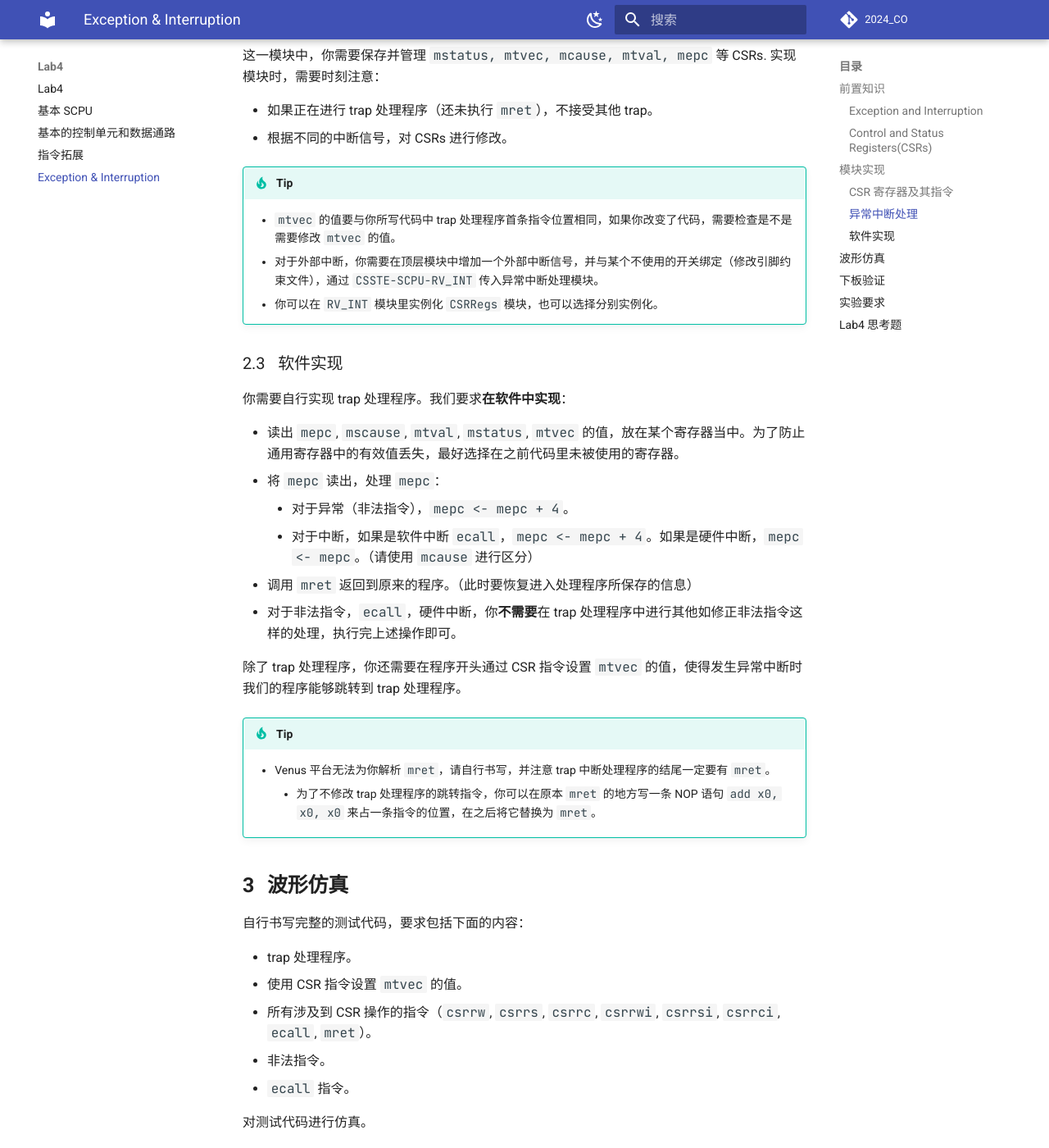
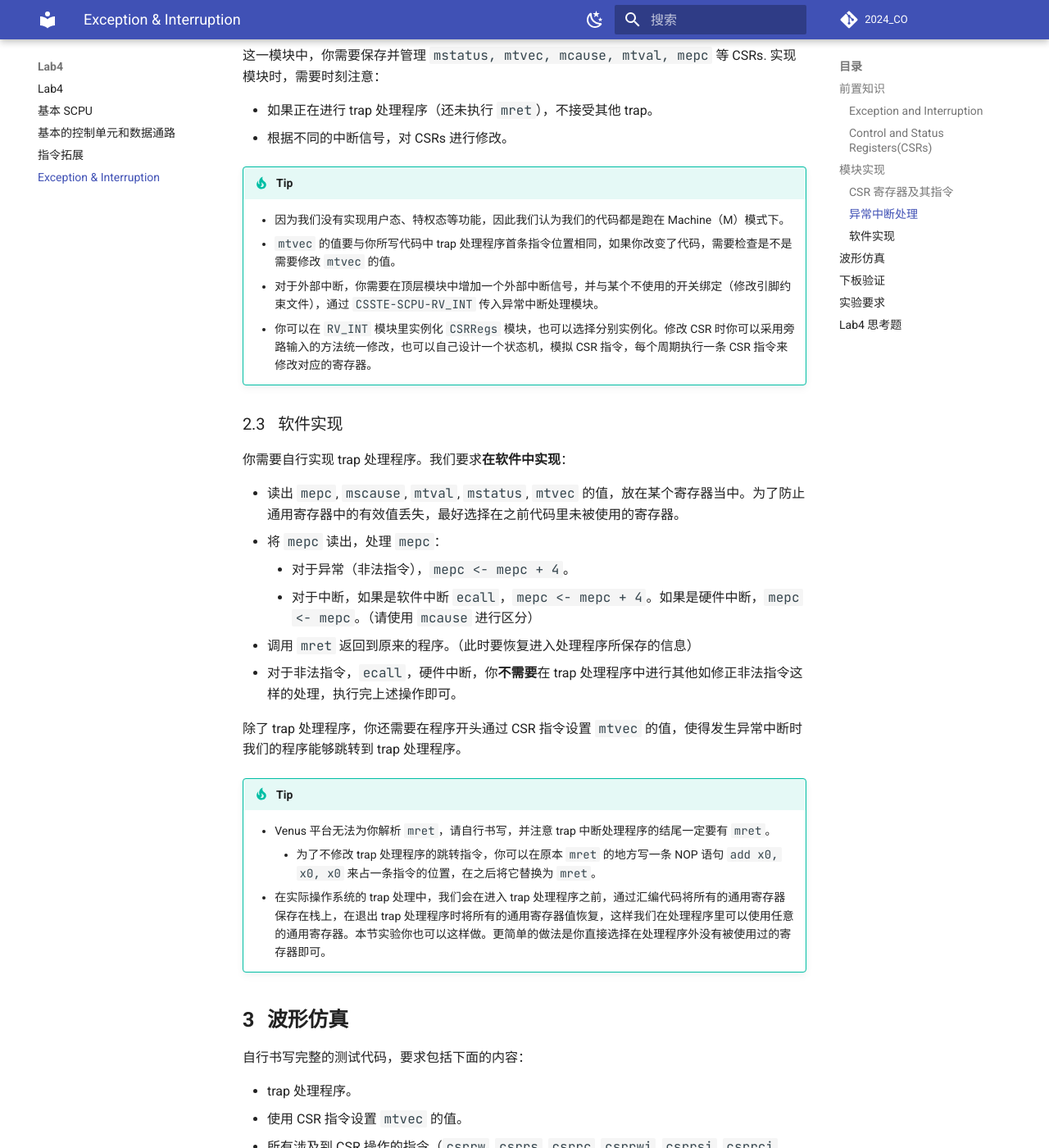
Before and after one commit to Guahao31/2024_CO, an MkDocs documentation site: the page built from docs/Lab4/exception_interruption.md, in a window 1280 px wide and 1400 px high, scrolled down 4343 px. Shown: the whole window at 82% size. Built offline with MkDocs 1.6.1 and Material for MkDocs 9.7.7, drawn with Linux system fonts in a browser that asks for light colours; a script that is not in the unit is left out; comment, search, counter and statistics services are not loaded.

```diff
--- a/docs/Lab4/exception_interruption.md
+++ b/docs/Lab4/exception_interruption.md
@@ -134,9 +134,10 @@ module RV_INT(
 * 根据不同的中断信号，对 CSRs 进行修改。
 
 !!! Tip
+    * 因为我们没有实现用户态、特权态等功能，因此我们认为我们的代码都是跑在 Machine（M）模式下。
     * `mtvec` 的值要与你所写代码中 trap 处理程序首条指令位置相同，如果你改变了代码，需要检查是不是需要修改 `mtvec` 的值。
     * 对于外部中断，你需要在顶层模块中增加一个外部中断信号，并与某个不使用的开关绑定（修改引脚约束文件），通过 `CSSTE-SCPU-RV_INT` 传入异常中断处理模块。
-    * 你可以在 `RV_INT` 模块里实例化 `CSRRegs` 模块，也可以选择分别实例化。
+    * 你可以在 `RV_INT` 模块里实例化 `CSRRegs` 模块，也可以选择分别实例化。修改 CSR 时你可以采用旁路输入的方法统一修改，也可以自己设计一个状态机，模拟 CSR 指令，每个周期执行一条 CSR 指令来修改对应的寄存器。
 
 ### 软件实现
 
@@ -154,6 +155,7 @@ module RV_INT(
 !!! Tip
     * Venus 平台无法为你解析 `mret`，请自行书写，并注意 trap 中断处理程序的结尾一定要有 `mret`。
         * 为了不修改 trap 处理程序的跳转指令，你可以在原本 `mret` 的地方写一条 NOP 语句 `add x0, x0, x0` 来占一条指令的位置，在之后将它替换为 `mret`。
+    * 在实际操作系统的 trap 处理中，我们会在进入 trap 处理程序之前，通过汇编代码将所有的通用寄存器保存在栈上，在退出 trap 处理程序时将所有的通用寄存器值恢复，这样我们在处理程序里可以使用任意的通用寄存器。本节实验你也可以这样做。更简单的做法是你直接选择在处理程序外没有被使用过的寄存器即可。
 
 ## 波形仿真
 
@@ -173,6 +175,8 @@ module RV_INT(
 
 !!! Tip
     * 不要忘记还有外部中断的测试。
+
+!!! warning "本实验需要验收"
 
 ## 实验要求
 
```
Also changed, not shown: docs/Lab4/instr_extension.md (+4 -1 lines), docs/index.md (+1 -0 lines).
